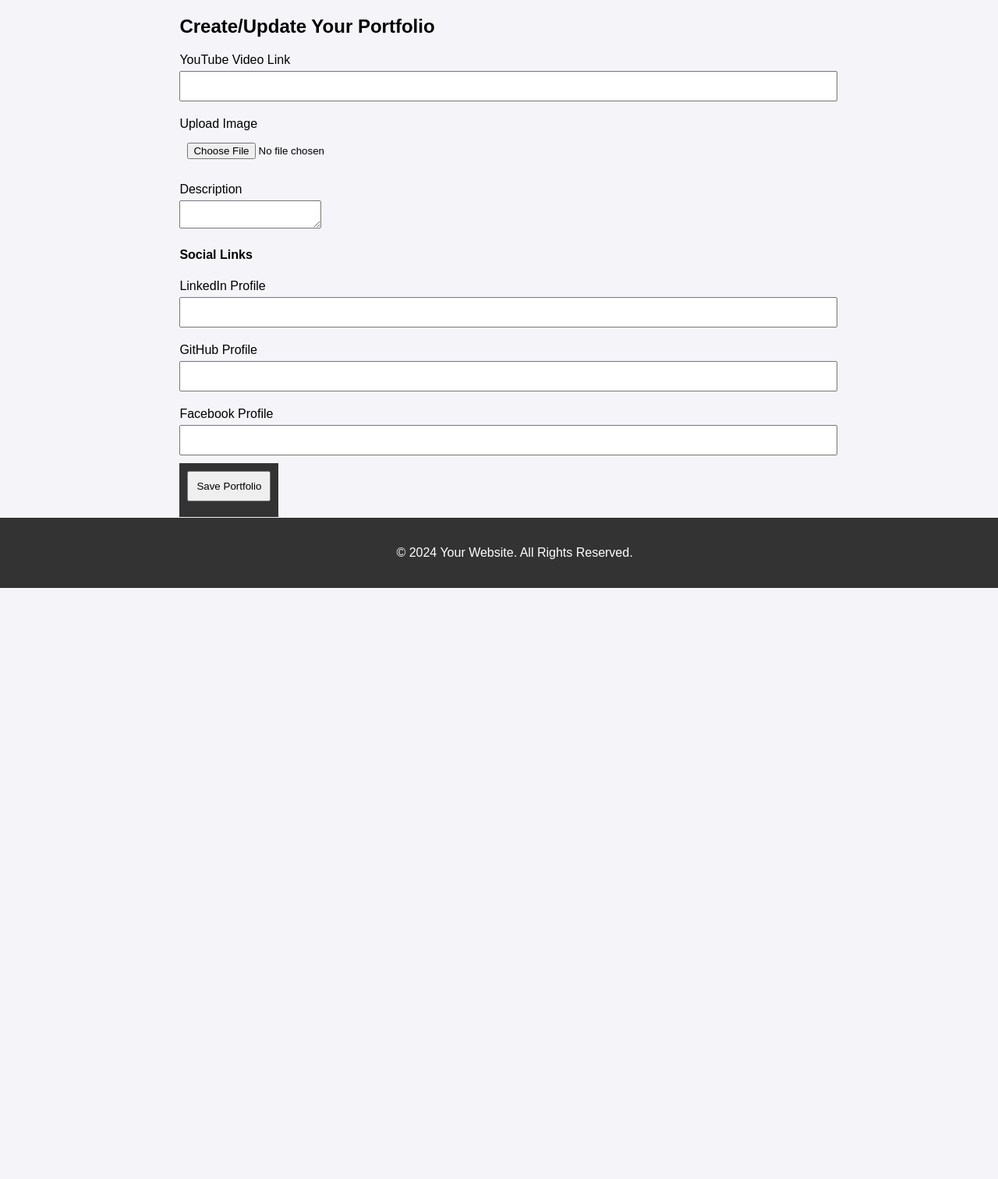
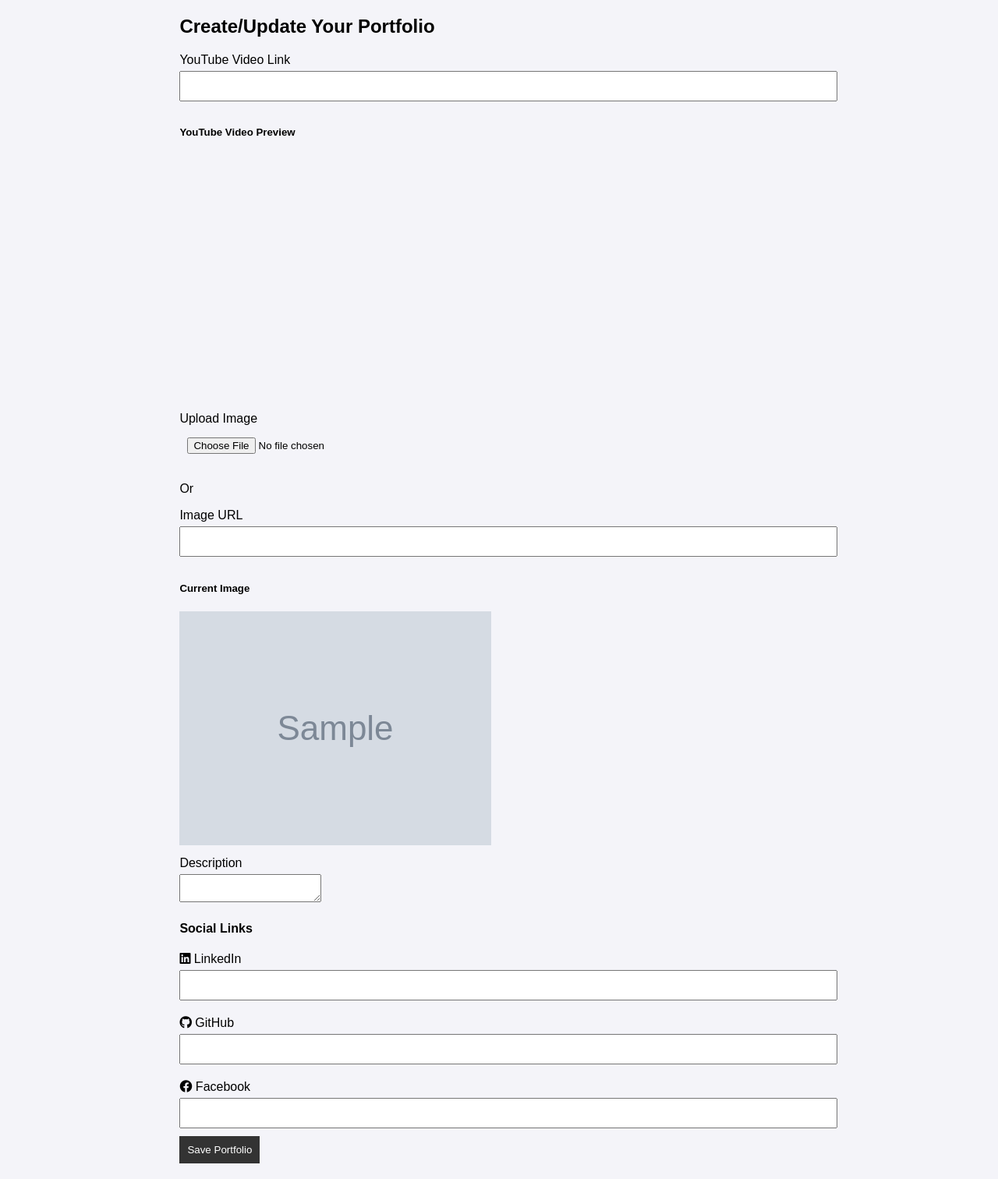
Before and after one commit to MiftahMJ/Python-Basic-to-Expert, a Flask app: page /portfolio in a window 1280 px wide. Shown: the part 46-1558 px from the top of the page at 78% size. Before the commit the page ends 800 px from the top, so only its background shows below. Run offline with Flask 3, Linux system fonts and the light colour scheme; a user stored in the database is signed in; tables that the repository leaves empty hold one stand-in row (values such as "Sample post"); grey boxes marked "Sample" are stand-in pictures; some libraries are stand-ins or nearby versions.

Commit message:
portfolio

```diff
--- a/portfolio/app.py
+++ b/portfolio/app.py
@@ -8,9 +8,13 @@ from flask_migrate import Migrate
 from werkzeug.utils import secure_filename
 from flask_wtf import FlaskForm
 from wtforms import StringField, TextAreaField, FileField, SubmitField
-from wtforms.validators import DataRequired, URL
+from wtforms.validators import DataRequired, URL, Optional
 from flask_wtf.file import FileAllowed
 from uuid import uuid4
+from flask import abort
+import requests
+from io import BytesIO
+from PIL import Image
 
 # Initialize Flask app
 app = Flask(__name__)
@@ -90,6 +94,7 @@ def create_admin():
 class PortfolioForm(FlaskForm):
     youtube_link = StringField('YouTube Video Link', validators=[DataRequired(), URL()])
     image = FileField('Upload Image', validators=[FileAllowed(['jpg', 'png'], 'Images only!')])
+    image_url = StringField('Image URL', validators=[URL(), Optional()])
     description = TextAreaField('Description', validators=[DataRequired()])
     linkedin_link = StringField('LinkedIn Profile', validators=[URL()])
     github_link = StringField('GitHub Profile', validators=[URL()])
@@ -100,14 +105,15 @@ class PortfolioForm(FlaskForm):
 # Route for home page
 @app.route('/')
 def home():
-    return render_template('home.html')
+    students = User.query.filter_by(approved=True).all()
+    return render_template('home.html', students=students)
 
 
 # Route for protected dashboard (after login)
 @app.route('/dashboard')
 @login_required
 def dashboard():
-    return redirect(url_for('view_portfolio'))
+    return redirect(url_for('view_own_portfolio'))
 
 
 # Route for user sign-up (registration)
@@ -147,7 +153,7 @@ def signin():
                 if user.approved:
                     login_user(user)
                     flash('Logged in successfully.', 'success')
-                    return redirect(url_for('view_portfolio'))
+                    return redirect(url_for('view_own_portfolio'))
                 else:
                     flash('Your account is not yet approved by the admin.', 'error')
             else:
@@ -193,7 +199,7 @@ def admin_signin():
                 if 'admin' in [role.name for role in user.roles]:
                     login_user(user)
                     flash('Admin logged in successfully.', 'success')
-                    return redirect(url_for('admin_panel'))  # Redirect to admin panel
+                    return redirect(url_for('admin_panel'))
                 else:
                     flash('Access denied: You are not an admin.', 'error')
             else:
@@ -208,7 +214,7 @@ def admin_signin():
 @app.route('/approve/<int:user_id>', methods=['POST'])
 @login_required
 def approve_user(user_id):
-    user = db.session.get(User, user_id)  # Updated to new SQLAlchemy API
+    user = db.session.get(User, user_id)
     if user:
         user.approved = True
         db.session.commit()
@@ -220,7 +226,7 @@ def approve_user(user_id):
 @app.route('/assign_badge/<int:user_id>', methods=['POST'])
 @login_required
 def assign_badge(user_id):
-    user = db.session.get(User, user_id)  # Updated to new SQLAlchemy API
+    user = db.session.get(User, user_id)
     badge = request.form.get('badge')
     if user:
         user.badge = badge
@@ -233,13 +239,11 @@ def assign_badge(user_id):
 @app.route('/delete_user/<int:user_id>', methods=['POST'])
 @login_required
 def delete_user(user_id):
-    # Check if the current user is an admin
     if 'admin' not in [role.name for role in current_user.roles]:
         flash('Access Denied: Admins Only!', 'error')
         return redirect(url_for('home'))
 
-    # Find the user by ID and delete them
-    user = db.session.get(User, user_id)  # Updated to new SQLAlchemy API
+    user = db.session.get(User, user_id)
     if user:
         db.session.delete(user)
         db.session.commit()
@@ -254,6 +258,10 @@ def delete_user(user_id):
 @app.route('/portfolio', methods=['GET', 'POST'])
 @login_required
 def portfolio():
+    if not current_user.is_authenticated:
+        flash("You need to log in to edit your portfolio", "error")
+        return redirect(url_for('signin'))
+
     form = PortfolioForm()
     if form.validate_on_submit():
         youtube_link = form.youtube_link.data
@@ -262,10 +270,29 @@ def portfolio():
         github_link = form.github_link.data
         facebook_link = form.facebook_link.data
 
+        # Handle uploaded image
         if form.image.data:
             image_file = secure_filename(form.image.data.filename)
             form.image.data.save(os.path.join(app.config['UPLOAD_FOLDER'], image_file))
             current_user.image_filename = image_file
+
+        # Handle image URL
+        elif form.image_url.data:
+            try:
+                image_url = form.image_url.data
+                response = requests.get(image_url)
+                img = Image.open(BytesIO(response.content))
+                image_file = f"{uuid4().hex}.jpg"
+                img_path = os.path.join(app.config['UPLOAD_FOLDER'], image_file)
+                img.save(img_path)
+                current_user.image_filename = image_file
+            except Exception as e:
+                flash('Failed to download image from the URL. Please try again.', 'error')
+                return render_template('portfolio.html', form=form)
+
+        # Set a default image if none is provided
+        if not current_user.image_filename:
+            current_user.image_filename = 'default.jpg'
 
         current_user.youtube_link = youtube_link
         current_user.description = description
@@ -274,19 +301,32 @@ def portfolio():
         current_user.facebook_link = facebook_link
         db.session.commit()
         flash('Portfolio updated successfully!', 'success')
-        return redirect(url_for('view_portfolio'))
+        return redirect(url_for('view_own_portfolio'))
 
     return render_template('portfolio.html', form=form)
 
 
 # Route to view portfolio
-@app.route('/view_portfolio')
+@app.route('/view_own_portfolio')
 @login_required
-def view_portfolio():
-    youtube_embed_url = current_user.youtube_link.replace('watch?v=', 'embed/') if current_user.youtube_link else None
-    return render_template('view_portfolio.html', user=current_user, youtube_embed_url=youtube_embed_url)
+def view_own_portfolio():
+    user = current_user
+    youtube_embed_url = user.youtube_link.replace('watch?v=', 'embed/') if user.youtube_link else None
+    return render_template('view_portfolio.html', user=user, youtube_embed_url=youtube_embed_url)
+
+
+@app.route('/view_portfolio/<int:user_id>')
+@login_required
+def view_portfolio(user_id):
+    user = User.query.get(user_id)
+    if not user:
+        flash('User not found.', 'error')
+        return redirect(url_for('home'))
+
+    youtube_embed_url = user.youtube_link.replace('watch?v=', 'embed/') if user.youtube_link else None
+    return render_template('view_portfolio.html', user=user, youtube_embed_url=youtube_embed_url)
 
 
 if __name__ == '__main__':
-    create_admin()  # Call the function to create the admin user
+    create_admin()
     app.run(debug=True)
--- a/portfolio/templates/base.html
+++ b/portfolio/templates/base.html
@@ -5,6 +5,10 @@
     <meta name="viewport" content="width=device-width, initial-scale=1.0">
     <title>{% block title %}Home Page{% endblock %}</title>
     <link rel="stylesheet" href="{{ url_for('static', filename='style.css') }}">
+    <head>
+    <link href="https://cdnjs.cloudflare.com/ajax/libs/font-awesome/5.15.4/css/all.min.css" rel="stylesheet">
+</head>
+
 </head>
 <body>
     <nav>
@@ -30,8 +34,8 @@
         {% block content %}{% endblock %}
     </div>
 
-    <footer>
-        <p>© 2024 Your Website. All Rights Reserved.</p>
-    </footer>
+<!--    <footer>-->
+<!--        <p>© 2024 Your Website. All Rights Reserved.</p>-->
+<!--    </footer>-->
 </body>
 </html>
--- a/portfolio/templates/portfolio.html
+++ b/portfolio/templates/portfolio.html
@@ -1,5 +1,6 @@
 {% extends "base.html" %}
-{% block title %}Portfolio{% endblock %}
+{% block title %}Create/Update Portfolio{% endblock %}
+
 {% block content %}
 <div class="container mt-5">
     <div class="row justify-content-center">
@@ -8,38 +9,58 @@
             <form method="POST" enctype="multipart/form-data">
                 {{ form.hidden_tag() }}
 
+                <!-- YouTube Video Input -->
                 <div class="mb-3">
                     {{ form.youtube_link.label(class="form-label") }}
                     {{ form.youtube_link(class="form-control") }}
+                    {% if current_user.youtube_link %}
+                        <div class="mt-3">
+                            <h5>YouTube Video Preview</h5>
+                            <iframe width="100%" height="315" src="{{ youtube_embed_url }}" frameborder="0" allowfullscreen></iframe>
+                        </div>
+                    {% endif %}
                 </div>
 
+                <!-- Image Upload -->
                 <div class="mb-3">
                     {{ form.image.label(class="form-label") }}
                     {{ form.image(class="form-control") }}
+                    <p>Or</p>
+                    {{ form.image_url.label(class="form-label") }}
+                    {{ form.image_url(class="form-control") }}
+                    {% if current_user.image_filename %}
+                        <div class="mt-3">
+                            <h5>Current Image</h5>
+                            <img src="{{ url_for('static', filename='uploads/' + current_user.image_filename) }}" class="img-fluid" alt="Uploaded Image">
+                        </div>
+                    {% endif %}
                 </div>
 
+                <!-- Description Input -->
                 <div class="mb-3">
                     {{ form.description.label(class="form-label") }}
                     {{ form.description(class="form-control") }}
                 </div>
 
+                <!-- Social Links with Icons -->
                 <h4 class="mt-4">Social Links</h4>
                 <div class="mb-3">
-                    {{ form.linkedin_link.label(class="form-label") }}
+                    <label class="form-label"><i class="fab fa-linkedin"></i> LinkedIn</label>
                     {{ form.linkedin_link(class="form-control") }}
                 </div>
 
                 <div class="mb-3">
-                    {{ form.github_link.label(class="form-label") }}
+                    <label class="form-label"><i class="fab fa-github"></i> GitHub</label>
                     {{ form.github_link(class="form-control") }}
                 </div>
 
                 <div class="mb-3">
-                    {{ form.facebook_link.label(class="form-label") }}
+                    <label class="form-label"><i class="fab fa-facebook"></i> Facebook</label>
                     {{ form.facebook_link(class="form-control") }}
                 </div>
 
-                <button type="submit" class="btn btn-primary w-100">{{ form.submit() }}</button>
+                <!-- Save Button -->
+                <button type="submit" class="btn btn-primary w-100">Save Portfolio</button>
             </form>
         </div>
     </div>
```
Also changed, not shown: portfolio/templates/admin.html (+52 -45 lines), portfolio/templates/signin.html (+36 -1 lines), portfolio/templates/signup.html (+29 -1 lines), portfolio/templates/view_portfolio.html (+8 -2 lines).
